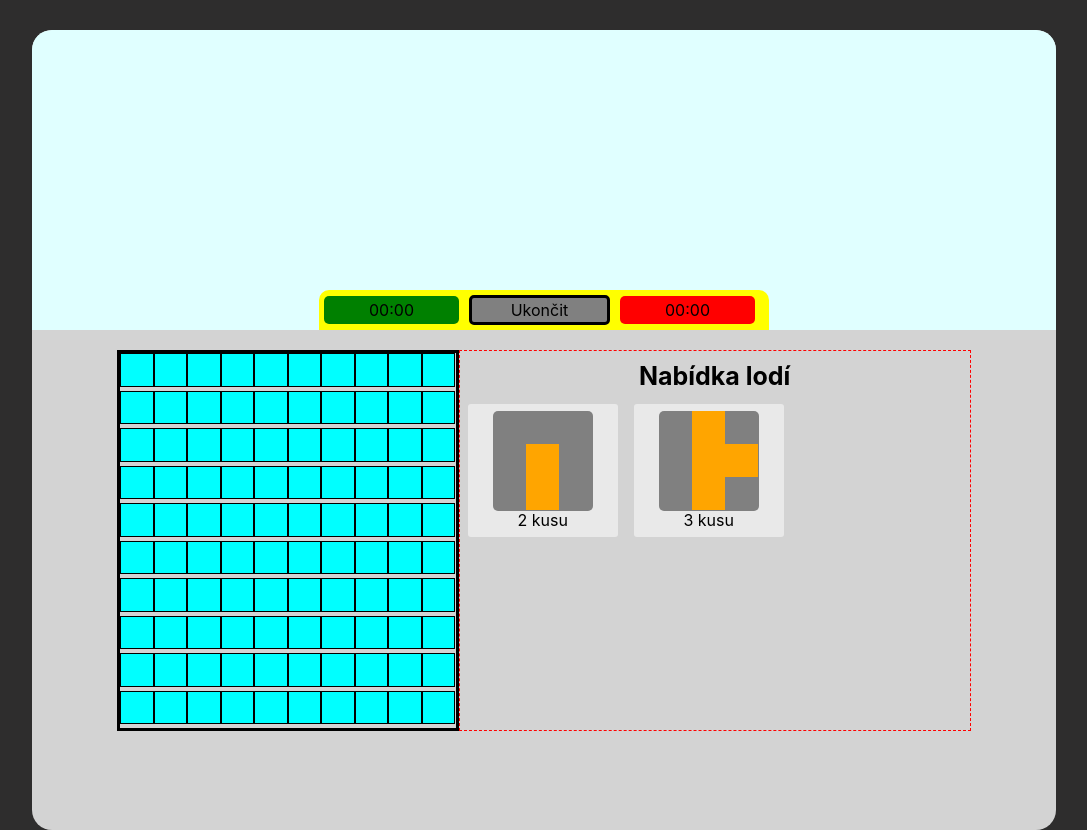
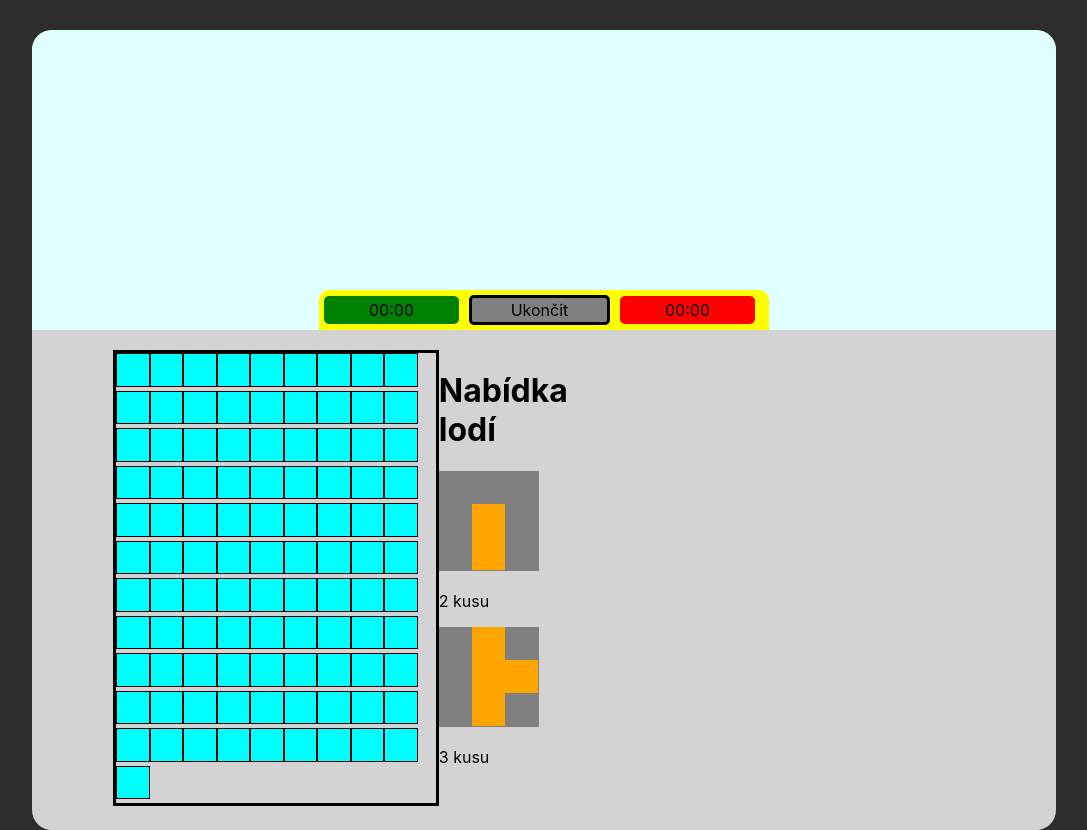
Before and after one commit to sirluky/lode, a React (Create React App) app: page / in a window 1280 px wide. Shown: the whole page, without its empty margins (96-1183 px from the left). Built offline with nearby package versions, Linux system fonts and the light colour scheme; no server answers.

Commit message:
separated into multiple files

```diff
--- a/src/components/myboard.scss
+++ b/src/components/myboard.scss
@@ -3,8 +3,6 @@ $oznacene:lightgreen;
 $exploze:palegoldenrod;
 $voda:cyan;
 
-
-.board {}
 
 .myboard {
   border: 3px black solid;
@@ -13,7 +11,7 @@ $voda:cyan;
   grid-column-end: 6;
   user-select: none;
 
-}
+
 
   .cell {
     width: 31.5px;
@@ -23,79 +21,19 @@ $voda:cyan;
 
     background: $voda;
 
-  &.explosion {
-    background: $exploze;
-  }
+
 
     &.lod {
       background: $lod;
     }
-
-  &.nothing {
-    background: white;
-  }
   }
 
-.selectMode .cell:hover {
+  &.selectMode .cell:hover {
     background: $oznacene;
 
   }
 
-.selectMode .cell.lod:hover {
+  &.selectMode .cell.lod:hover {
     background: mix($lod, $oznacene);
   }
-
-.shipSelect {
-  border: dashed red 1px;
-  grid-column: 6/12;
-
-  h1 {
-    margin: 10px auto 10px auto;
-    font-size: 25px;
-    text-align: center;
 }
-
-  .nabidka {
-    user-select: none;
-
-    display: block;
-
-    .lod {
-      background: rgba(255, 255, 255, 0.5);
-      border-radius: 3px;
-      padding: 7px 0;
-      margin: 3px 8px;
-
-      img {
-        border-radius: 5px;
-        cursor: pointer;
-        transition: all 0.2s;
-      }
-
-      p {
-        margin-top: -5px;
-        margin-bottom: 0;
-      }
-
-      text-align: center;
-
-      display: inline-block;
-      width: 150px;
-      transition: transform 0.3s;
-
-      &:not(.disabled):hover {
-        transform: scale(1.05);
-      }
-
-      &.disabled {
-        opacity: 0.6;
-      }
-
-      &.selected {
-        border: 1px green solid;
-        transform: scale(1.03);
-        background: mix(rgba(255, 255, 255, 0.5), rgba(70, 255, 70, 0.5));
-      }
-    }
-  }
-}
```
Lines whose indentation alone changed are shown as unchanged.
